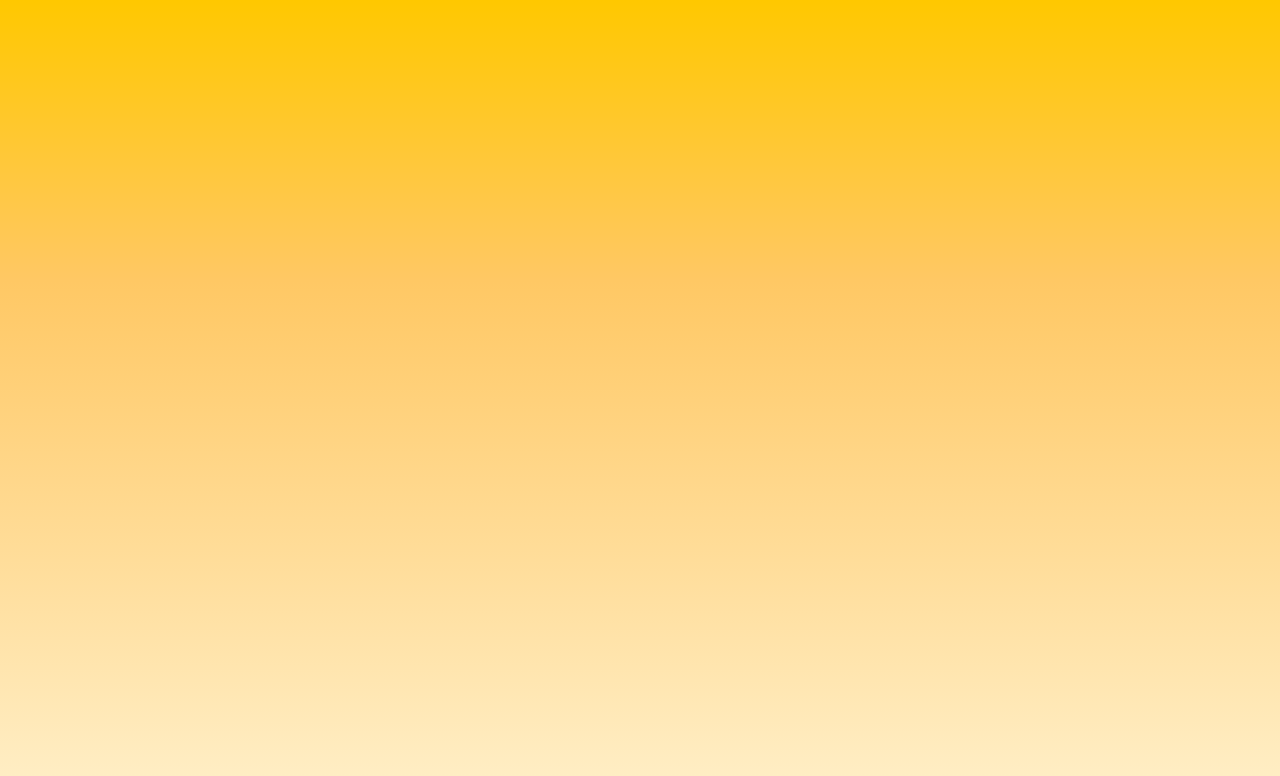
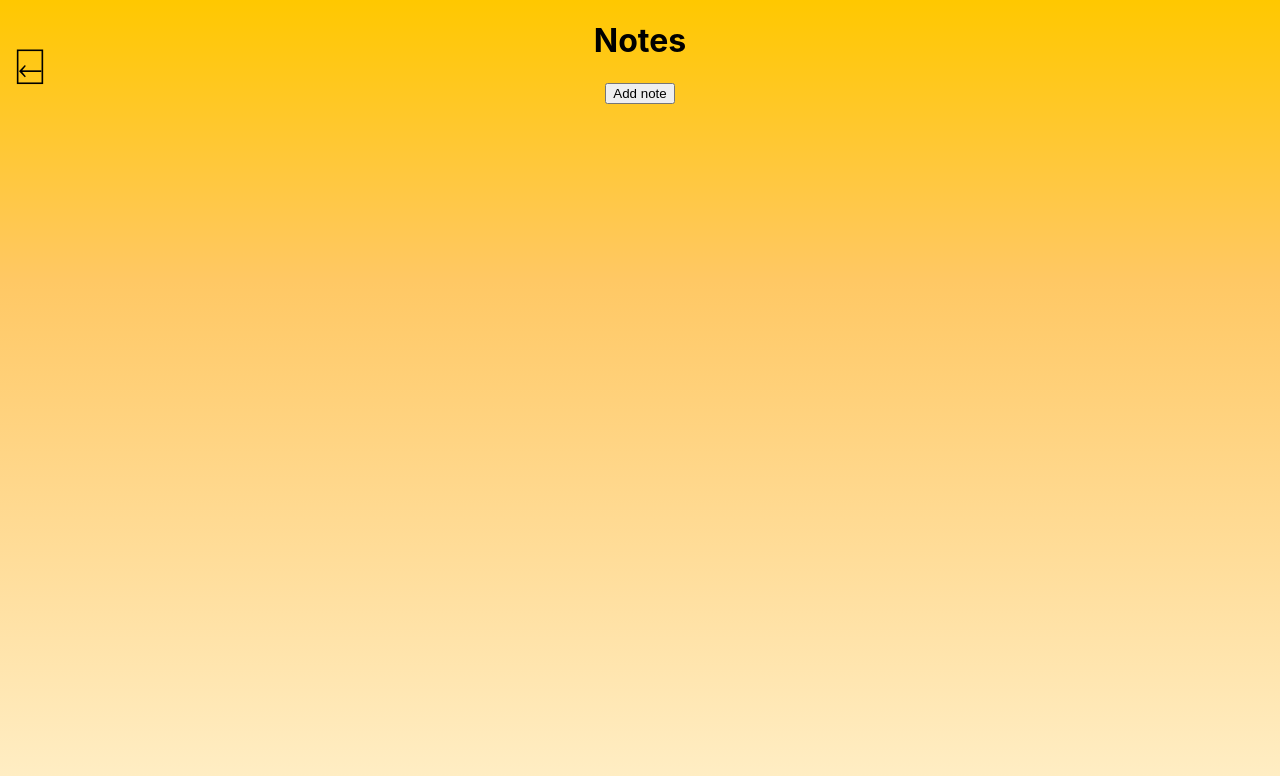
Before and after one commit to l-niemann/reactPractice, a React (Create React App) app: page /notes in a window 1280 px wide. Before the commit this address had no page. Shown: the top 776 px of the page. Built offline with nearby package versions, Linux system fonts and the light colour scheme.

Commit message:
Added Notes

```diff
--- a/src/App.js
+++ b/src/App.js
@@ -8,6 +8,7 @@ import { Cipher } from "./subApps/Cipher";
 import { JumpGame } from "./subApps/JumpGame";
 import { TodoList } from "./subApps/TodoList/TodoList";
 import { StyledComponentPractice } from "./subApps/StyledComponentPractice";
+import { Notes } from "./subApps/notes/Notes";
 
 function App() {
   return (
@@ -20,11 +21,12 @@ function App() {
           <Route path="/cipher" element={<Cipher />} />
           <Route path="/jumping-game" element={<JumpGame />} />
           <Route path="/todo-list" element={<TodoList />} />
-          <Route path="/" element={<Layout />} />
+          <Route path="/notes" element={<Notes />} />
           <Route
             path="/styled-components"
             element={<StyledComponentPractice />}
           />
+          <Route path="/" element={<Layout />} />
         </Routes>
       </BrowserRouter>
     </div>
--- a/src/Layout.js
+++ b/src/Layout.js
@@ -27,6 +27,10 @@ export function Layout() {
       <Link className="link" to="/styled-components">
         Styled Components
       </Link>
+      <br />
+      <Link className="link" to="/notes">
+        Notes
+      </Link>
       <Outlet />
     </>
   );
--- /dev/null
+++ b/src/subApps/notes/InputToggle.js
@@ -0,0 +1,44 @@
+import { useRef, useState } from "react";
+import { useOnClickOutside } from "./useOnClickOutside";
+
+export function InputToggle({notesArr, setNotesArr}) {
+  const [isActive, setIsActive] = useState(true);
+  const ref = useRef();
+  const titleRef = useRef();
+  const descRef = useRef();
+  useOnClickOutside(ref, () => {
+    setIsActive(true);
+  });
+
+  function handleAdd() {
+    let newNode = {
+      title: titleRef.current.value,
+      desc: descRef.current.value,
+    };
+    setNotesArr([...notesArr,newNode]);
+    console.log(notesArr);
+}
+
+  return (
+    <div>
+      {isActive ? (
+        <button
+          onClick={() => {
+            setIsActive(!isActive);
+          }}
+        >
+          Add note
+        </button>
+      ) : (
+        <div ref={ref}>
+          <label htmlFor="title">Title: </label>
+          <input id="title" type="text" ref={titleRef} />
+          <br />
+          <label htmlFor="desc">Content: </label>
+          <input id="desc" type="text" ref={descRef} />
+          <button onClick={handleAdd}>Add</button>
+        </div>
+      )}
+    </div>
+  );
+}
--- /dev/null
+++ b/src/subApps/notes/Note.js
@@ -0,0 +1,8 @@
+export function Note({title, desc}) {
+  return (
+    <div>
+      <h3>{title}</h3>
+      <p>{desc}</p>
+    </div>
+  );
+}
--- /dev/null
+++ b/src/subApps/notes/Notes.js
@@ -0,0 +1,21 @@
+import { Note } from "./Note";
+import { HomeLink } from "../../HomeLink";
+import { InputToggle } from "./InputToggle";
+import { useState } from "react";
+
+export function Notes() {
+  const [notesArr,setNotesArr] = useState([]);
+//TODO: Make this look a little nicer. Add delete button
+  return (
+    <div>
+      <HomeLink />
+      <h1>Notes</h1>
+      <InputToggle notesArr={notesArr} setNotesArr={setNotesArr} />
+      {console.log(notesArr)}
+      {notesArr.map((note) => {
+        console.log(notesArr);
+        return (<Note title={note.title} desc={note.desc} />)
+      })}
+    </div>
+  );
+}
--- /dev/null
+++ b/src/subApps/notes/useOnClickOutside.js
@@ -0,0 +1,22 @@
+import { useEffect } from "react";
+
+export function useOnClickOutside(ref, handler) {
+  useEffect(() => {
+    const listener = (event) => {
+      if (
+        ref.current !== event.target &&
+        ref.current !== event.target.parentNode
+      ) {
+        handler();
+      }
+    };
+
+    document.addEventListener("mousedown", listener);
+    document.addEventListener("touchstart", listener);
+
+    return function cleanup() {
+      document.removeEventListener("mousedown", listener);
+      document.removeEventListener("touchstart", listener);
+    };
+  }, []);
+}
```
